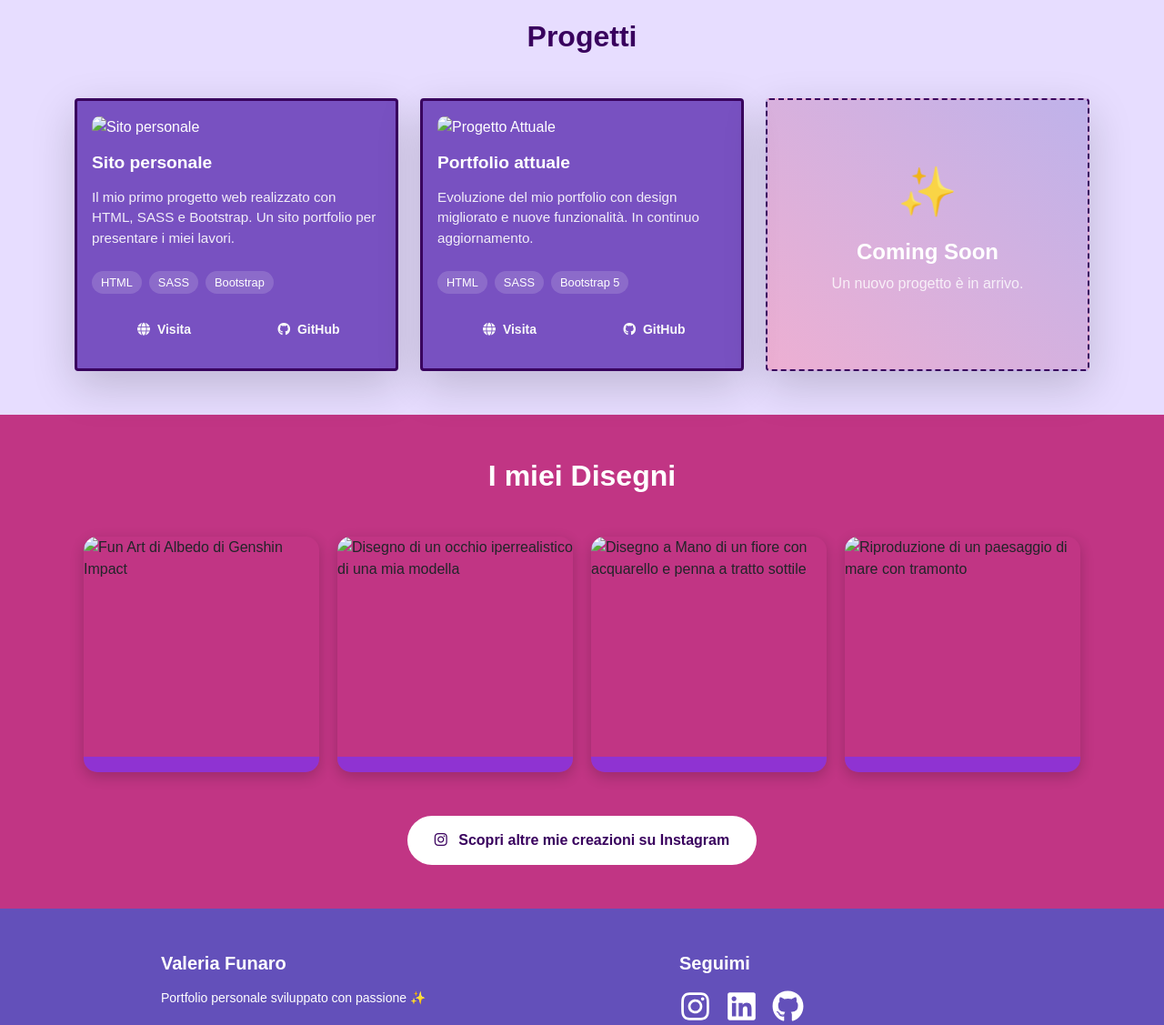
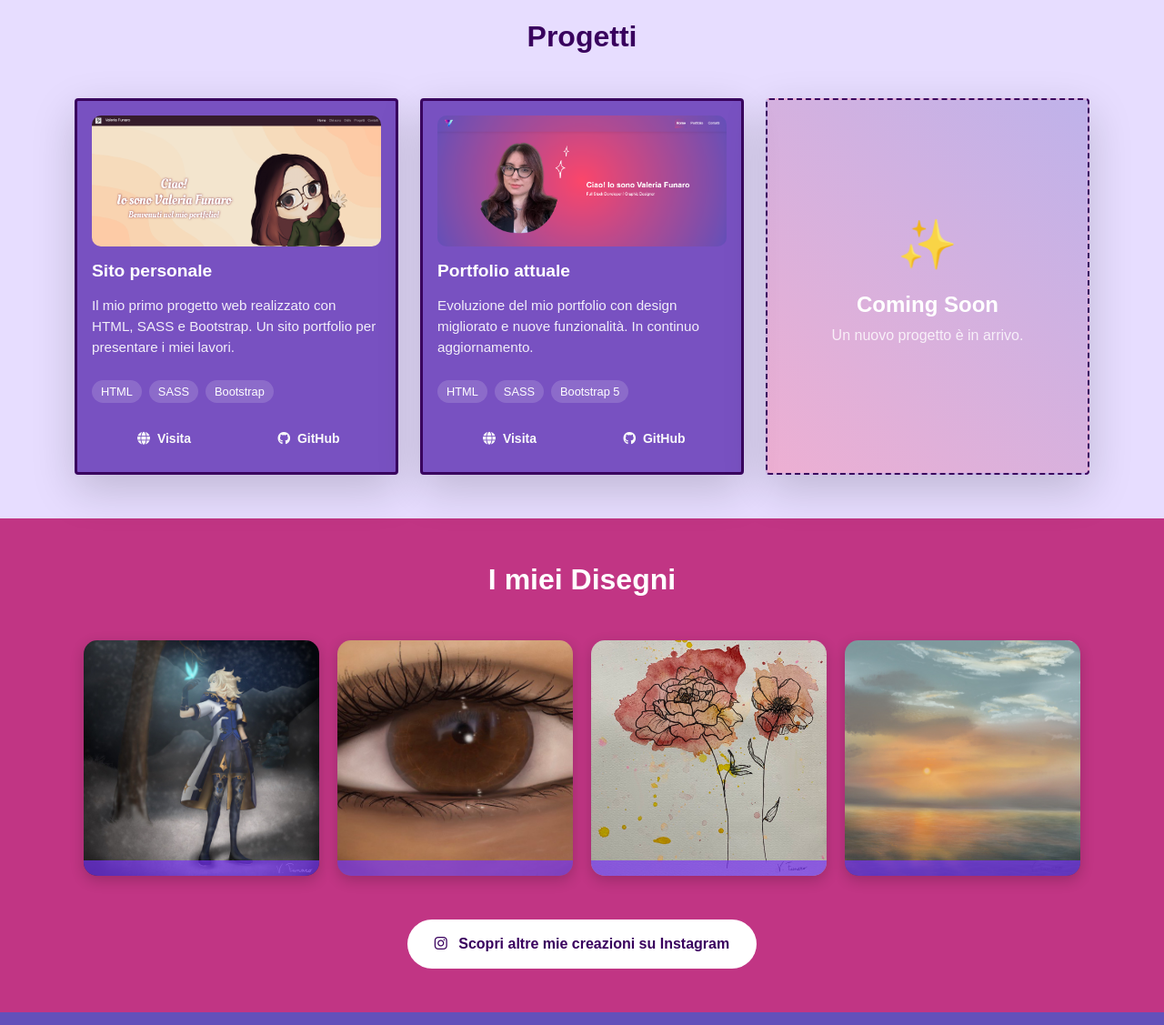
Before and after one commit to ValeriaFunaro/mio-sito-personale, a plain HTML site: page portfolio/index.html in a window 1280 px wide. Shown: the part 1780-2907 px from the top of the page at 91% size. Drawn offline with nearby package versions, Linux system fonts and the light colour scheme; files that its build step writes are made by us from their sources; the site is published under a folder, as on GitHub Pages, so addresses that start at the root find nothing.

Commit message:
Modifica degli index

```diff
--- a/portfolio/index.html
+++ b/portfolio/index.html
@@ -149,7 +149,7 @@
                 <div class="col-md-4">
                     <div class="project-card shadow-lg rounded p-3 h-100">
                         <div class="project-image-container">
-                            <img src="/assets/image/Progetti/sito-personale.png" alt="Sito personale"
+                            <img src="../assets/image/Progetti/sito-personale.png" alt="Sito personale"
                                 class="img-fluid rounded">
                         </div>
                         <h5 class="fw-bold">Sito personale</h5>
@@ -173,11 +173,11 @@
                     </div>
                 </div>
 
-                <!-- Progetto 2 - attuale -->
+                <!-- Progetto 2-->
                 <div class="col-md-4">
                     <div class="project-card shadow-lg rounded p-3 h-100">
                         <div class="project-image-container">
-                            <img src="/assets/image/Progetti/mio-sito-personale.png" alt="Progetto Attuale"
+                            <img src="../assets/image/Progetti/mio-sito-personale.png" alt="Progetto Attuale"
                                 class="img-fluid rounded">
                         </div>
                         <h5 class="fw-bold">Portfolio attuale</h5>
@@ -201,7 +201,7 @@
                     </div>
                 </div>
 
-                <!-- Progetto 3 - coming soon -->
+                <!-- Progetto 3 -->
                 <div class="col-md-4">
                     <div class="project-card coming-soon-card shadow-lg rounded p-3 text-center h-100">
                         <div class="soon-icon">✨</div>
@@ -220,28 +220,28 @@
             <h2 class="text-center fw-bold mb-5 text-white text-animation">I miei Disegni</h2>
             <div class="art-gallery">
                 <div class="art-item">
-                    <img src="/assets/image/disegni/genshin-impact.jpg" alt="Fun Art di Albedo di Genshin Impact"
+                    <img src="../assets/image/disegni/genshin-impact.jpg" alt="Fun Art di Albedo di Genshin Impact"
                         class="img-fluid">
                     <div class="art-overlay">
                         <p>Albedo - Genshin Impacrt</p>
                     </div>
                 </div>
                 <div class="art-item">
-                    <img src="/assets/image/disegni/occhio-valeria.jpg"
+                    <img src="../assets/image/disegni/occhio-valeria.jpg"
                         alt="Disegno di un occhio iperrealistico di una mia modella" class="img-fluid">
                     <div class="art-overlay">
                         <p>Occhio Iperrealista</p>
                     </div>
                 </div>
                 <div class="art-item">
-                    <img src="/assets/image/disegni/fiori-acquarello.jpg"
+                    <img src="../assets/image/disegni/fiori-acquarello.jpg"
                         alt="Disegno a Mano di un fiore con acquarello e penna a tratto sottile" class="img-fluid">
                     <div class="art-overlay">
                         <p>Flower</p>
                     </div>
                 </div>
                 <div class="art-item">
-                    <img src="/assets/image/disegni/tramonto-mare.jpg"
+                    <img src="../assets/image/disegni/tramonto-mare.jpg"
                         alt="Riproduzione di un paesaggio di mare con tramonto" class="img-fluid">
                     <div class="art-overlay">
                         <p>Tramonto on the Sea</p>
@@ -279,7 +279,7 @@
                                     d="M224.1 141c-63.6 0-114.9 51.3-114.9 114.9s51.3 114.9 114.9 114.9S339 319.5 339 255.9 287.7 141 224.1 141zm0 189.6c-41.1 0-74.7-33.5-74.7-74.7s33.5-74.7 74.7-74.7 74.7 33.5 74.7 74.7-33.6 74.7-74.7 74.7zm146.4-194.3c0 14.9-12 26.8-26.8 26.8-14.9 0-26.8-12-26.8-26.8s12-26.8 26.8-26.8 26.8 12 26.8 26.8zm76.1 27.2c-1.7-35.9-9.9-67.7-36.2-93.9-26.2-26.2-58-34.4-93.9-36.2-37-2.1-147.9-2.1-184.9 0-35.8 1.7-67.6 9.9-93.9 36.1s-34.4 58-36.2 93.9c-2.1 37-2.1 147.9 0 184.9 1.7 35.9 9.9 67.7 36.2 93.9s58 34.4 93.9 36.2c37 2.1 147.9 2.1 184.9 0 35.9-1.7 67.7-9.9 93.9-36.2 26.2-26.2 34.4-58 36.2-93.9 2.1-37 2.1-147.8 0-184.8zM398.8 388c-7.8 19.6-22.9 34.7-42.6 42.6-29.5 11.7-99.5 9-132.1 9s-102.7 2.6-132.1-9c-19.6-7.8-34.7-22.9-42.6-42.6-11.7-29.5-9-99.5-9-132.1s-2.6-102.7 9-132.1c7.8-19.6 22.9-34.7 42.6-42.6 29.5-11.7 99.5-9 132.1-9s102.7-2.6 132.1 9c19.6 7.8 34.7 22.9 42.6 42.6 11.7 29.5 9 99.5 9 132.1s2.7 102.7-9 132.1z" />
                             </svg>
                         </a></a>
-                        <a href="www.linkedin.com/in/valeriafunaro" target="_blank" class="footer-icon"
+                        <a href="https://www.linkedin.com/in/valeriafunaro" target="_blank" class="footer-icon"
                             aria-label="LinkedIn"><svg xmlns="http://www.w3.org/2000/svg" viewBox="0 0 448 512"
                                 style="width: 35px; height: 35px;">
                                 <path fill="#ffffff"
```
Also changed, not shown: contatti/index.html (+1 -1 lines), index.html (+2 -3 lines).
